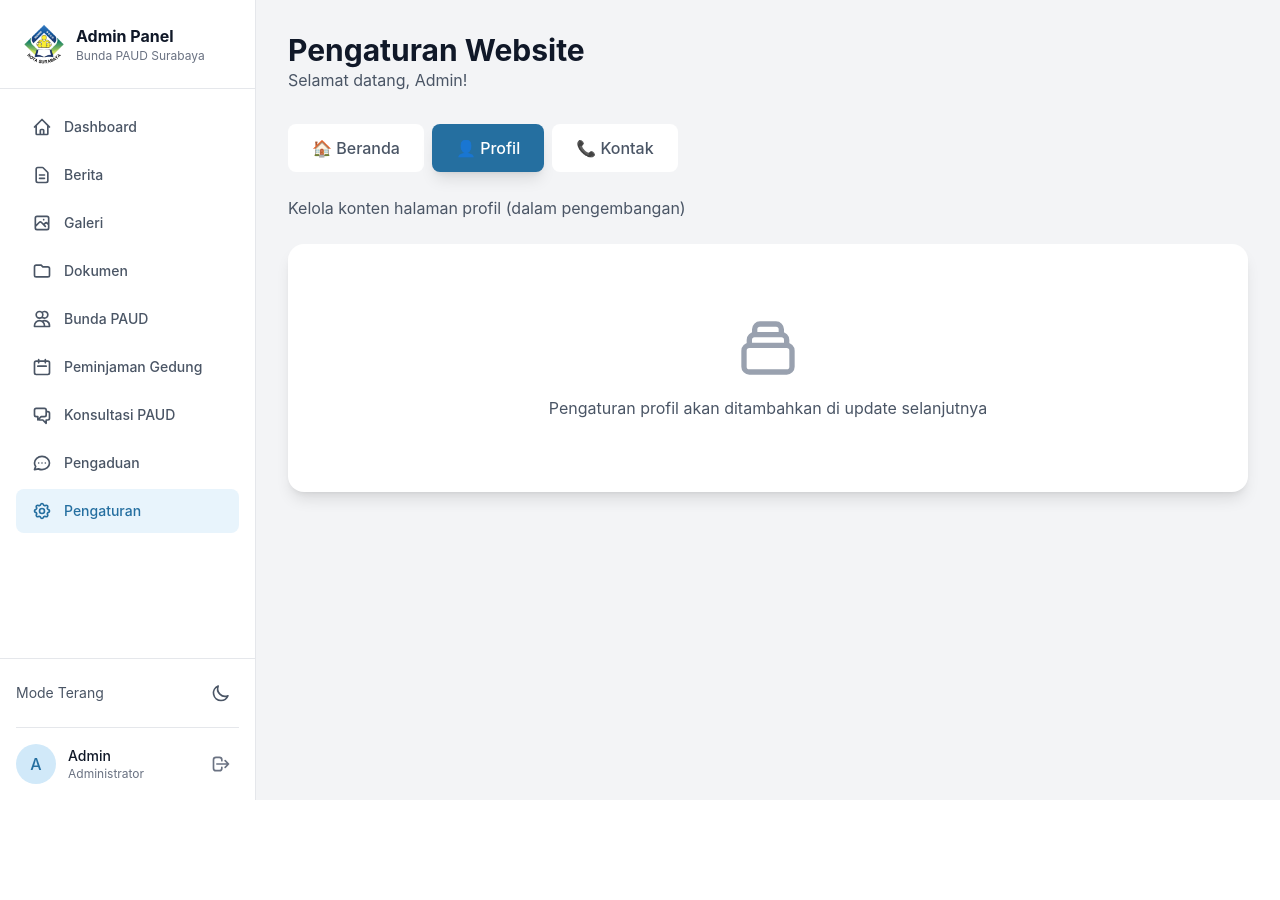
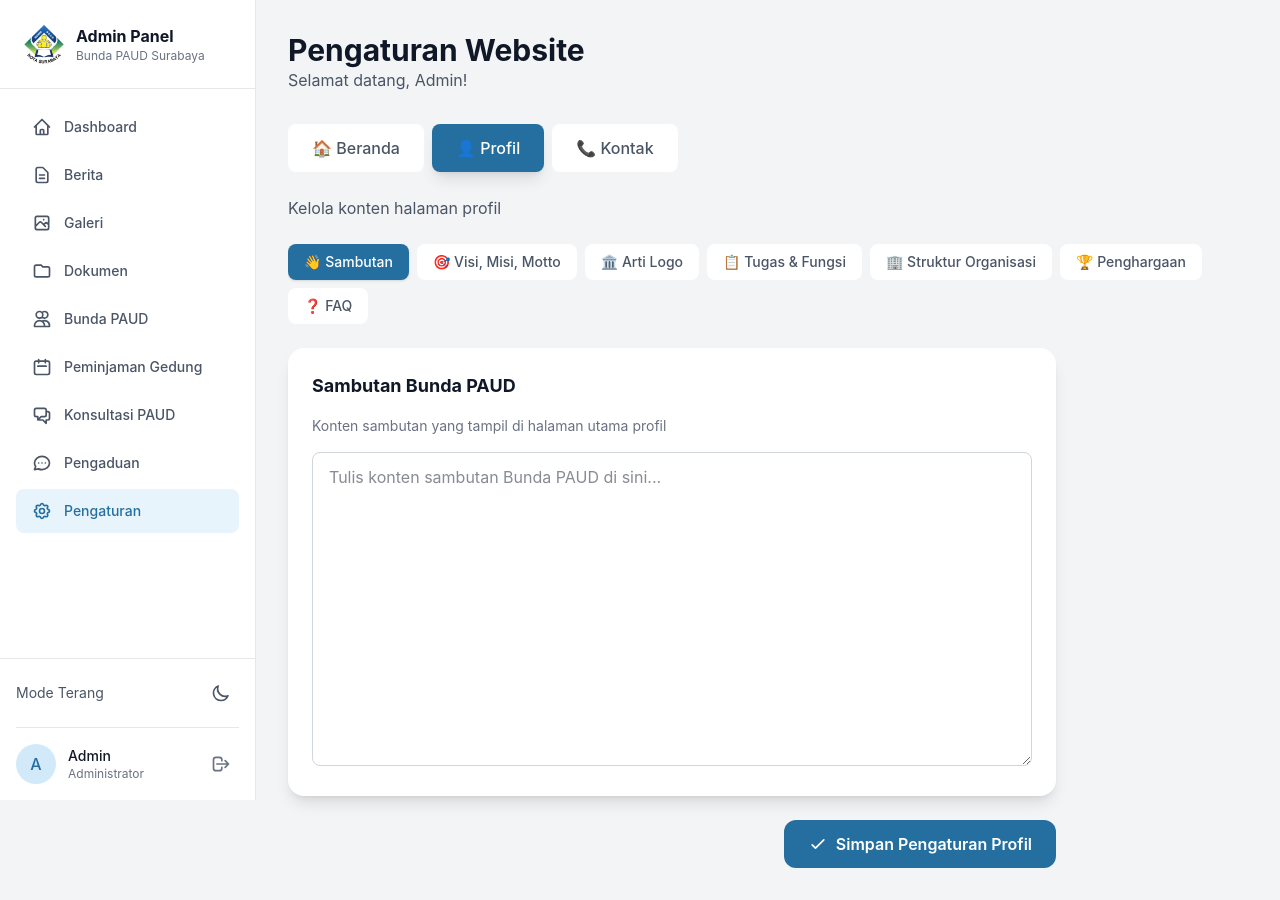
Before and after one commit to bundasby/bundasby3, a Vue app in the folder frontend/: page /admin/settings in a window 1280 px wide. Both pictures are taken after a click on the button "👤 Profil". Before the commit the page ends 800 px from the top, so only its background shows below. Built offline with nearby package versions, Linux system fonts and the light colour scheme.

Commit message:
tambah-pengaturan-profil-admin-7-menu

```diff
--- a/frontend/src/views/admin/SettingsView.vue
+++ b/frontend/src/views/admin/SettingsView.vue
@@ -112,11 +112,15 @@ const saveSettings = async () => {
 };
 
 // ========== PROFIL DATA ==========
+const activeProfilTab = ref("sambutan");
 const profilData = ref({
+  sambutan: "",
   visiMisi: "",
+  artiLogo: "",
   tugasFungsi: "",
   strukturOrganisasi: "",
-  artiLogo: "",
+  penghargaan: "",
+  faq: "",
 });
 
 const saveProfilSettings = () => {
@@ -314,27 +318,128 @@ onMounted(async () => {
     <!-- Tab: PROFIL -->
     <div v-else-if="activeTab === 'profil'">
       <p class="text-gray-600 dark:text-gray-400 mb-6">
-        Kelola konten halaman profil (dalam pengembangan)
+        Kelola konten halaman profil
       </p>
 
-      <div class="card p-6 space-y-6">
-        <div class="text-center py-12">
-          <svg
-            class="w-16 h-16 mx-auto text-gray-400 mb-4"
-            fill="none"
-            stroke="currentColor"
-            viewBox="0 0 24 24"
+      <!-- Profil Sub-tabs -->
+      <div class="flex flex-wrap gap-2 mb-6 overflow-x-auto">
+        <button
+          v-for="tab in [
+            { key: 'sambutan', label: 'Sambutan', icon: '👋' },
+            { key: 'visiMisi', label: 'Visi, Misi, Motto', icon: '🎯' },
+            { key: 'artiLogo', label: 'Arti Logo', icon: '🏛️' },
+            { key: 'tugasFungsi', label: 'Tugas & Fungsi', icon: '📋' },
+            { key: 'strukturOrganisasi', label: 'Struktur Organisasi', icon: '🏢' },
+            { key: 'penghargaan', label: 'Penghargaan', icon: '🏆' },
+            { key: 'faq', label: 'FAQ', icon: '❓' }
+          ]"
+          :key="tab.key"
+          @click="activeProfilTab = tab.key"
+          class="px-4 py-2 rounded-lg text-sm font-medium transition-all whitespace-nowrap"
+          :class="activeProfilTab === tab.key
+            ? 'bg-primary-600 text-white shadow'
+            : 'bg-white dark:bg-gray-800 text-gray-600 dark:text-gray-400 hover:bg-gray-100 dark:hover:bg-gray-700'"
+        >
+          {{ tab.icon }} {{ tab.label }}
+        </button>
+      </div>
+
+      <div class="max-w-3xl">
+        <!-- Sambutan -->
+        <div v-if="activeProfilTab === 'sambutan'" class="card p-6">
+          <h2 class="text-lg font-bold text-gray-900 dark:text-white mb-4">Sambutan Bunda PAUD</h2>
+          <p class="text-sm text-gray-500 mb-4">Konten sambutan yang tampil di halaman utama profil</p>
+          <textarea
+            v-model="profilData.sambutan"
+            rows="12"
+            placeholder="Tulis konten sambutan Bunda PAUD di sini..."
+            class="w-full px-4 py-3 border border-gray-300 dark:border-gray-600 rounded-lg bg-white dark:bg-gray-800 text-gray-900 dark:text-white"
+          ></textarea>
+        </div>
+
+        <!-- Visi Misi Motto -->
+        <div v-if="activeProfilTab === 'visiMisi'" class="card p-6">
+          <h2 class="text-lg font-bold text-gray-900 dark:text-white mb-4">Visi, Misi & Motto</h2>
+          <p class="text-sm text-gray-500 mb-4">Konten visi, misi, dan motto organisasi</p>
+          <textarea
+            v-model="profilData.visiMisi"
+            rows="12"
+            placeholder="Tulis konten visi, misi, dan motto di sini..."
+            class="w-full px-4 py-3 border border-gray-300 dark:border-gray-600 rounded-lg bg-white dark:bg-gray-800 text-gray-900 dark:text-white"
+          ></textarea>
+        </div>
+
+        <!-- Arti Logo -->
+        <div v-if="activeProfilTab === 'artiLogo'" class="card p-6">
+          <h2 class="text-lg font-bold text-gray-900 dark:text-white mb-4">Arti Logo Bunda PAUD</h2>
+          <p class="text-sm text-gray-500 mb-4">Penjelasan filosofi dan makna logo Bunda PAUD</p>
+          <textarea
+            v-model="profilData.artiLogo"
+            rows="12"
+            placeholder="Tulis konten arti logo di sini..."
+            class="w-full px-4 py-3 border border-gray-300 dark:border-gray-600 rounded-lg bg-white dark:bg-gray-800 text-gray-900 dark:text-white"
+          ></textarea>
+        </div>
+
+        <!-- Tugas dan Fungsi -->
+        <div v-if="activeProfilTab === 'tugasFungsi'" class="card p-6">
+          <h2 class="text-lg font-bold text-gray-900 dark:text-white mb-4">Tugas dan Fungsi</h2>
+          <p class="text-sm text-gray-500 mb-4">Deskripsi tugas pokok dan fungsi Bunda PAUD</p>
+          <textarea
+            v-model="profilData.tugasFungsi"
+            rows="12"
+            placeholder="Tulis konten tugas dan fungsi di sini..."
+            class="w-full px-4 py-3 border border-gray-300 dark:border-gray-600 rounded-lg bg-white dark:bg-gray-800 text-gray-900 dark:text-white"
+          ></textarea>
+        </div>
+
+        <!-- Struktur Organisasi -->
+        <div v-if="activeProfilTab === 'strukturOrganisasi'" class="card p-6">
+          <h2 class="text-lg font-bold text-gray-900 dark:text-white mb-4">Struktur Organisasi</h2>
+          <p class="text-sm text-gray-500 mb-4">Konten struktur organisasi Bunda PAUD</p>
+          <textarea
+            v-model="profilData.strukturOrganisasi"
+            rows="12"
+            placeholder="Tulis konten struktur organisasi di sini..."
+            class="w-full px-4 py-3 border border-gray-300 dark:border-gray-600 rounded-lg bg-white dark:bg-gray-800 text-gray-900 dark:text-white"
+          ></textarea>
+        </div>
+
+        <!-- Penghargaan -->
+        <div v-if="activeProfilTab === 'penghargaan'" class="card p-6">
+          <h2 class="text-lg font-bold text-gray-900 dark:text-white mb-4">Penghargaan</h2>
+          <p class="text-sm text-gray-500 mb-4">Daftar penghargaan yang diterima</p>
+          <textarea
+            v-model="profilData.penghargaan"
+            rows="12"
+            placeholder="Tulis konten penghargaan di sini..."
+            class="w-full px-4 py-3 border border-gray-300 dark:border-gray-600 rounded-lg bg-white dark:bg-gray-800 text-gray-900 dark:text-white"
+          ></textarea>
+        </div>
+
+        <!-- FAQ -->
+        <div v-if="activeProfilTab === 'faq'" class="card p-6">
+          <h2 class="text-lg font-bold text-gray-900 dark:text-white mb-4">FAQ (Frequently Asked Questions)</h2>
+          <p class="text-sm text-gray-500 mb-4">Pertanyaan yang sering diajukan</p>
+          <textarea
+            v-model="profilData.faq"
+            rows="12"
+            placeholder="Tulis konten FAQ di sini..."
+            class="w-full px-4 py-3 border border-gray-300 dark:border-gray-600 rounded-lg bg-white dark:bg-gray-800 text-gray-900 dark:text-white"
+          ></textarea>
+        </div>
+
+        <!-- Save Button -->
+        <div class="mt-6 flex justify-end">
+          <button
+            @click="saveProfilSettings"
+            class="btn-primary flex items-center gap-2"
           >
-            <path
-              stroke-linecap="round"
-              stroke-linejoin="round"
-              stroke-width="2"
-              d="M19 11H5m14 0a2 2 0 012 2v6a2 2 0 01-2 2H5a2 2 0 01-2-2v-6a2 2 0 012-2m14 0V9a2 2 0 00-2-2M5 11V9a2 2 0 012-2m0 0V5a2 2 0 012-2h6a2 2 0 012 2v2M7 7h10"
-            />
-          </svg>
-          <p class="text-gray-600 dark:text-gray-400">
-            Pengaturan profil akan ditambahkan di update selanjutnya
-          </p>
+            <svg class="w-5 h-5" fill="none" stroke="currentColor" viewBox="0 0 24 24">
+              <path stroke-linecap="round" stroke-linejoin="round" stroke-width="2" d="M5 13l4 4L19 7" />
+            </svg>
+            Simpan Pengaturan Profil
+          </button>
         </div>
       </div>
     </div>
```
